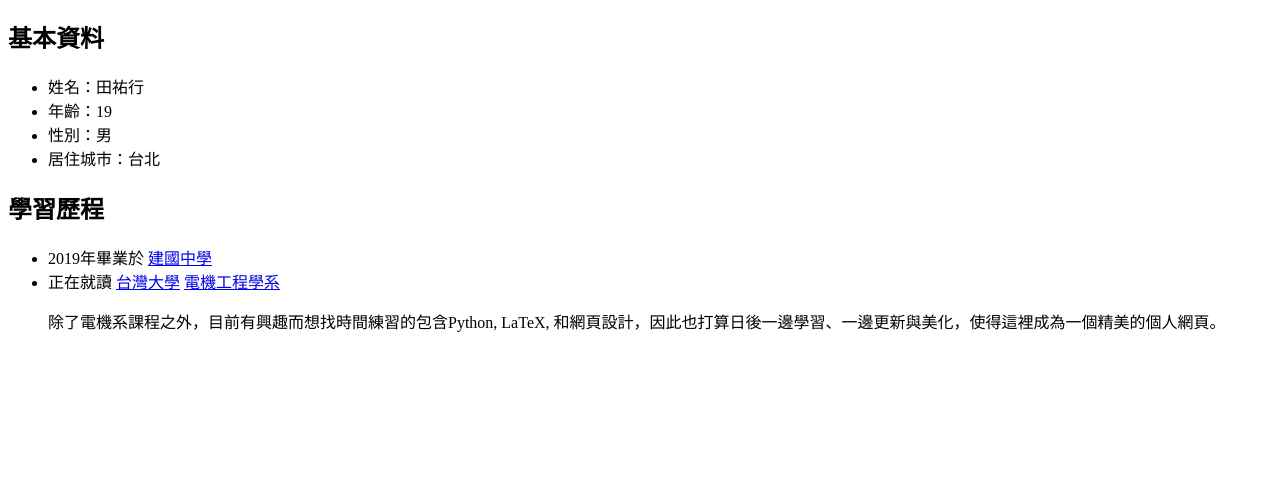
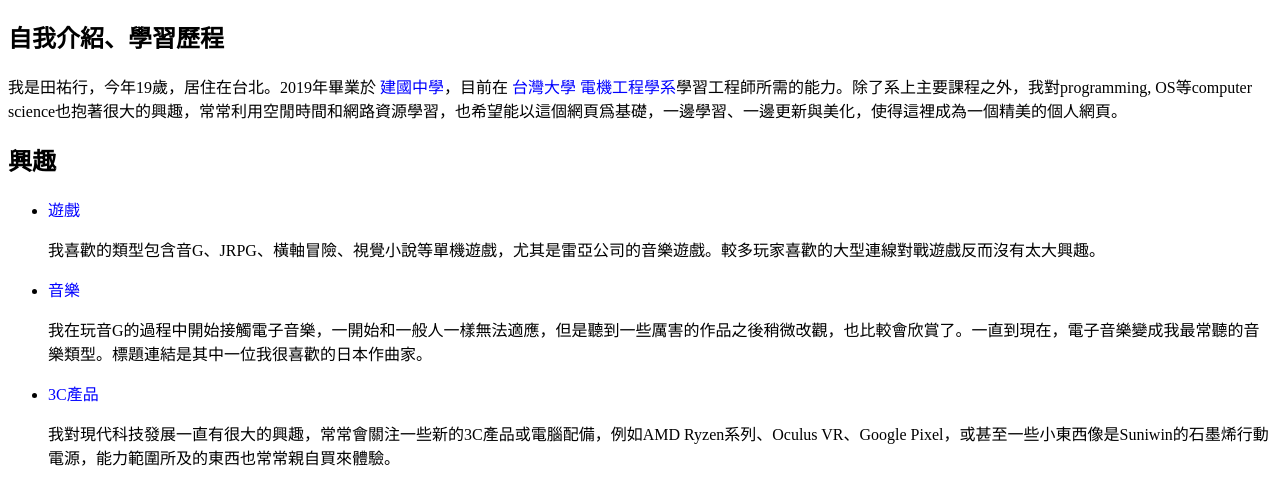
Before and after one commit to Tyan0978/Tyan0978.github.io, a plain HTML site: page index.html in a window 1280 px wide. Shown: the part 70-574 px from the top of the page. Drawn offline with Linux system fonts and the light colour scheme.

Commit message:
hobby intro

```diff
--- a/index.html
+++ b/index.html
@@ -3,32 +3,46 @@
 <html>
   <head>
     <title>田祐行的網頁</title>
+    <style>
+      a:link {
+        color: blue;
+        background-color: transparent;
+        text-decoration: none;
+      }
+      a:visited {
+        color: gray;
+        background-color: transparent;
+        text-decoration: none;
+      }
+    </style>
   </head>
 
   <body>
 
     <h1>田祐行</h1>
 
-    <h2>基本資料</h2>
+    <h2>自我介紹、學習歷程</h2>
+
+    <p>
+      我是田祐行，今年19歲，居住在台北。2019年畢業於 <a href="https://www2.ck.tp.edu.tw/" target="_blank" title="前往建中首頁">建國中學</a>，目前在 <a href="https://www.ntu.edu.tw" target="_blank" title="前往台大首頁">台灣大學</a> <a href="https://web.ee.ntu.edu.tw/" target="_blank" title="前往台大電機首頁">電機工程學系</a>學習工程師所需的能力。除了系上主要課程之外，我對programming, OS等computer science也抱著很大的興趣，常常利用空閒時間和網路資源學習，也希望能以這個網頁爲基礎，一邊學習、一邊更新與美化，使得這裡成為一個精美的個人網頁。
+    </p>
+
+    <h2>興趣</h2>
 
     <ul>
-      <li>姓名：田祐行</li>
-      <li>年齡：19</li>
-      <li>性別：男</li>
-      <li>居住城市：台北</li>
-    </ul>
+      <li><a href="https://www.rayark.com/zh/games/cytus/" target="_blank" title="查看雷亞第一款音G">遊戲</a></li>
+      <p>
+        我喜歡的類型包含音G、JRPG、橫軸冒險、視覺小說等單機遊戲，尤其是雷亞公司的音樂遊戲。較多玩家喜歡的大型連線對戰遊戲反而沒有太大興趣。
+      </p>
 
-    <h2>學習歷程</h2>
+      <li><a href="https://cametek.jp/" target="_blank" title="查看日本知名作曲家">音樂</a></li>
+      <p>
+        我在玩音G的過程中開始接觸電子音樂，一開始和一般人一樣無法適應，但是聽到一些厲害的作品之後稍微改觀，也比較會欣賞了。一直到現在，電子音樂變成我最常聽的音樂類型。標題連結是其中一位我很喜歡的日本作曲家。
+      </p>
 
-    <ul>
-      <li>2019年畢業於 <a href="https://www2.ck.tp.edu.tw/" target="_blank" title="前往建中首頁">建國中學</a></li>
-      <li>
-        正在就讀 <a href="https://www.ntu.edu.tw" target=_blank" title="前往台大首頁">台灣大學</a>
-        <a href="https://web.ee.ntu.edu.tw/" target="_blank" title="前往台大電機首頁">電機工程學系</a>
-      </li>
+      <li><a href="https://www.amd.com/" target="_blank" title="查看AMD首頁">3C產品</a></li>
       <p>
-        除了電機系課程之外，目前有興趣而想找時間練習的包含Python, LaTeX, 和網頁設計，因此也打算日後一邊學習、一邊更新與美化，使得這裡成為一個精美的個人網頁。
-      </p>
+        我對現代科技發展一直有很大的興趣，常常會關注一些新的3C產品或電腦配備，例如AMD Ryzen系列、Oculus VR、Google Pixel，或甚至一些小東西像是Suniwin的石墨烯行動電源，能力範圍所及的東西也常常親自買來體驗。
 
   </body>
 
```
